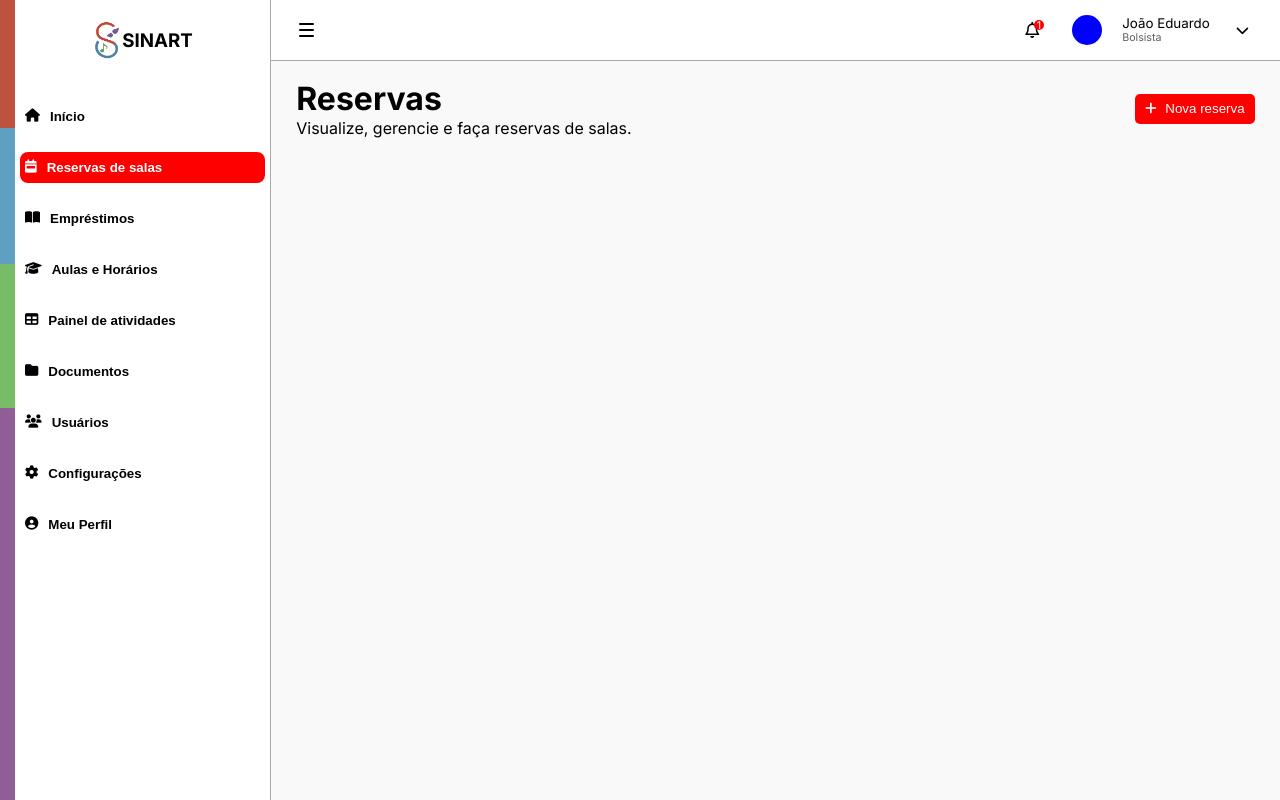
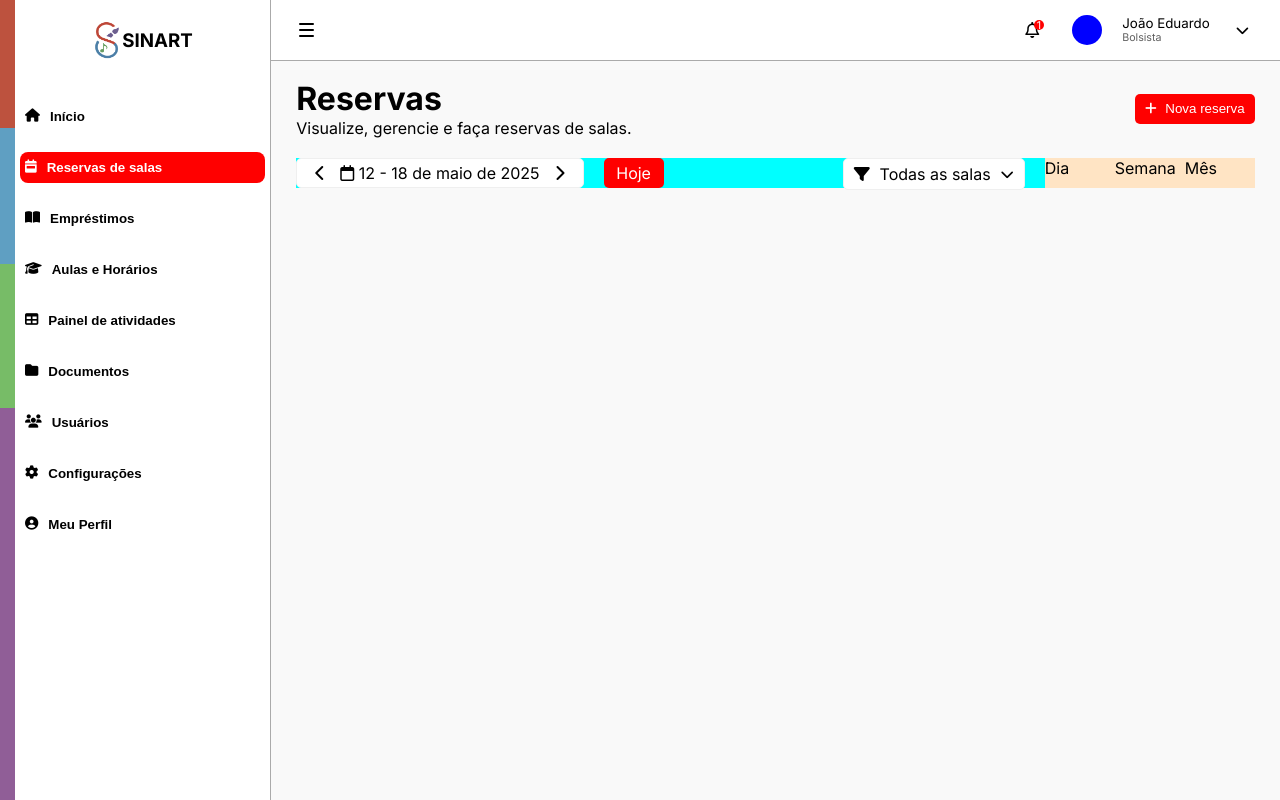
Before and after one commit to JoaoEduardo-dv/SINART, a Django app: page /reservas/ in a window 1280 px wide. Run offline with Django 5.2, Linux system fonts and the light colour scheme; some libraries are stand-ins or nearby versions; some web fonts are replaced.

Commit message:
Continuação do front-end (reservas e cadastroReservas)

```diff
--- a/reservas/urls.py
+++ b/reservas/urls.py
@@ -6,4 +6,5 @@ urlpatterns = [
     path('inicio/', views.inicio, name="inicio"),
     path('reservas/', views.reservas, name="reservas"),
     path('emprestimos/', views.emprestimos, name="emprestimos"),
+    path('cadastroReservas/', views.cadastroReservas, name='cadastroReservas')
 ]
--- a/reservas/views.py
+++ b/reservas/views.py
@@ -9,3 +9,6 @@ def reservas (request):
 
 def emprestimos (request):
     return render (request, 'emprestimos/emprestimos.html')
+
+def cadastroReservas (request):
+    return render (request, 'reservas/cadastroReservas.html')
--- a/static/css/inicio.css
+++ b/static/css/inicio.css
@@ -90,6 +90,23 @@ h2{
     /* background-color: aqua; */
     overflow-x: auto;
     flex-wrap: nowrap;
+}
+
+.acao > a{
+    background-color: transparent;
+    z-index: 1;
+    display: flex;
+    flex-direction: row;
+    width: 100%;
+    height: 100%;
+    border-radius: 20px;
+    justify-content: center;
+    align-items: center;
+}
+
+.acao > a:hover{
+    cursor: pointer;
+    background-color: #6d6d6d28;
 }
 
 .acoes::-webkit-scrollbar{
--- a/static/css/reservas/reservas.css
+++ b/static/css/reservas/reservas.css
@@ -26,7 +26,7 @@
     margin: 0;
 }
 
-.reservasParte1 > button{
+.reservasParte1 > a > button{
     background-color: red;
     border: none;
     border-radius: 5px;
@@ -35,6 +35,112 @@
     color: #ffffff;
 }
 
+.reservasParte1 > a{
+    z-index: 2;
+}
+
+.reservasParte1 > a:hover{
+    cursor: pointer;
+}
+
 .reservasParte1 i{
     margin-right: 5px;
 }
+
+
+/*-----------------------Parte 2 Reservas----------------------*/
+
+
+.reservasParte2{
+    display: flex;
+    flex-direction: row;
+    justify-content: space-between;
+    background-color: aqua;
+    width: 100%;
+    height: 30px;
+    align-items: center;
+    margin-top: 20px;
+}
+
+.esquerdaReservasP2{
+    display: flex;
+    flex-direction: row;
+    /* background-color: aquamarine; */
+    height: 100%;
+}
+
+.blocoDataReservas{
+    display: flex;
+    flex-direction: row;
+    /* background-color: blue; */
+    /* height: 100%; */
+    border-radius: 5px;
+    padding: 3px;
+    justify-content: center;
+    align-items: center;
+    border: 1px solid rgb(239, 239, 239);
+    background-color: #ffffff;
+}
+
+.blocoDataReservas > i{
+    margin-left: 15px;
+    margin-right: 15px;
+}
+
+.statusDiaReservas{
+    background-color: red;
+    color: #ffffff;
+    display: flex;
+    justify-content: center;
+    align-items: center;
+    width: 60px;
+    border-radius: 5px;
+    margin-left: 20px;
+    border: none;
+}
+
+
+/*----------------Direita Parte 2 Reservas------------*/
+
+
+.direitaReservasP2{
+    display: flex;
+    flex-direction: row;
+    height: 100%;
+}
+
+.selecionarSalasReservasP2{
+    display: flex;
+    flex-direction: row;
+    background-color: #ffffff;
+    height: 100%;
+    align-items: center;
+    width: 180px;
+    justify-content: space-evenly;
+    margin-right: 20px;
+    border: 1px solid rgb(239, 239, 239);
+    border-radius: 5px;
+}
+
+.selecionarSalasReservasP2 > button{
+    padding: 0;
+    height: 100%;
+    background-color: transparent;
+    border: none;
+}
+
+.selecionarSalasReservasP2 > button:hover{
+    cursor: pointer;
+}
+
+.opcaoVisualizacaoReservasP2{
+    background-color: bisque;
+    display: flex;
+    flex-direction: row;
+}
+
+.opcaoVisualizacaoReservasP2 > div{
+    margin: 0;
+    height: 100%;
+    width: 70px;
+}
--- a/static/css/style.css
+++ b/static/css/style.css
@@ -17,7 +17,9 @@ body{
     border-radius: 50%;
 }
 
-
+a{
+    text-decoration: none;
+}
 
 /*-------------------------------------Header----------------------------------------*/
 
--- a/static/js/script.js
+++ b/static/js/script.js
@@ -117,8 +117,23 @@ document.addEventListener("DOMContentLoaded", function () {
         ativarBotoes(lista2);
     }
 
+    if (paginaAtual.includes("/cadastroReservas/")){
+        ativarBotoes(lista2);
+    }
+
     if (paginaAtual.includes("/emprestimos/")) {
         ativarBotoes(lista3);
     }
 
 });
+
+
+//------------Botão de voltar para a aba anterior a cadastro reservas------
+
+const botoesVoltar = document.querySelectorAll(".voltar");
+
+botoesVoltar.forEach(function(botao) {
+    botao.addEventListener("click", function() {
+        window.history.back();
+    });
+});
--- a/templates/base.html
+++ b/templates/base.html
@@ -6,8 +6,12 @@
     <meta name="viewport" content="width=device-width, initial-scale=1.0">
     <title>{% block title %}SINART{% endblock %}</title>
     <link rel="stylesheet" href="{% static 'css/style.css' %}">
+
     <link rel="stylesheet" href="{% static 'css/inicio.css' %}">
+    {% block extra_css %}
+    {% endblock %}
     <link rel="stylesheet" href="{% static 'css/reservas/reservas.css' %}">
+    <link rel="stylesheet" href="{% static 'css/reservas/cadastroReservas.css' %}">
     <link rel="stylesheet" href="https://cdnjs.cloudflare.com/ajax/libs/font-awesome/6.6.0/css/all.min.css" integrity="sha512-Kc323vGBEqzTmouAECnVceyQqyqdsSiqLQISBL29aUW4U/M7pSPA/gEUZQqv1cwx4OnYxTxve5UMg5GT6L4JJg==" crossorigin="anonymous" referrerpolicy="no-referrer" />
     <link rel="shortcut icon" href="../static/img/ChatGPT_Image_11_de_set._de_2026__12_00_49-removebg-preview.png" type="image/x-icon" id="icone">
 </head>
@@ -111,5 +115,6 @@
     <script src="{% static 'js/script.js' %}"></script>
     <script src="{% static 'js/inicio.js' %}"></script>
     <script src="{% static 'js/reservas/reservas.js' %}"></script>
+    <script src="{% static 'js/reservas/cadastroReservas.js' %}"></script>
 </body>
 </html>
--- a/templates/reservas/reservas.html
+++ b/templates/reservas/reservas.html
@@ -12,10 +12,30 @@ Reservas
                 <h1>Reservas</h1>
                 <p>Visualize, gerencie e faça reservas de salas.</p>
             </div>
-            <button><i class="fa-solid fa-plus"></i> Nova reserva</button>
+            <a href="{% url 'cadastroReservas' %}"><button><i class="fa-solid fa-plus"></i> Nova reserva</button></a>
         </div>
         <div class="reservasParte2">
-
+            <div class="esquerdaReservasP2">
+                <div class="blocoDataReservas">
+                    <i class="fa-solid fa-chevron-left"></i>
+                    <div class="dataAtualBlocoReservas"><i class="fa-regular fa-calendar"></i> 12 - 18 de maio de 2025
+                    </div>
+                    <i class="fa-solid fa-chevron-right"></i>
+                </div>
+                <div class="statusDiaReservas">Hoje</div>
+            </div>
+            <div class="direitaReservasP2">
+                <div class="selecionarSalasReservasP2">
+                    <i class="fa-solid fa-filter"></i>
+                    <p>Todas as salas</p>
+                    <button><i class="fa-solid fa-chevron-down"></i></button>
+                </div>
+                <div class="opcaoVisualizacaoReservasP2">
+                    <div class="diaReservasP2">Dia</div>
+                    <div class="semanaReservasP2">Semana</div>
+                    <div class="mesReservasP2">Mês</div>
+                </div>
+            </div>
         </div>
         <div class="reservasParte3"></div>
     </div>
```
Also changed, not shown: static/css/reservas/cadastroReservas.css (added, +52 -0 lines), templates/inicio.html (+10 -5 lines), templates/reservas/cadastroReservas.html (+70 -10 lines), static/js/reservas/cadastroReservas.js (added), txt.txt (added).
